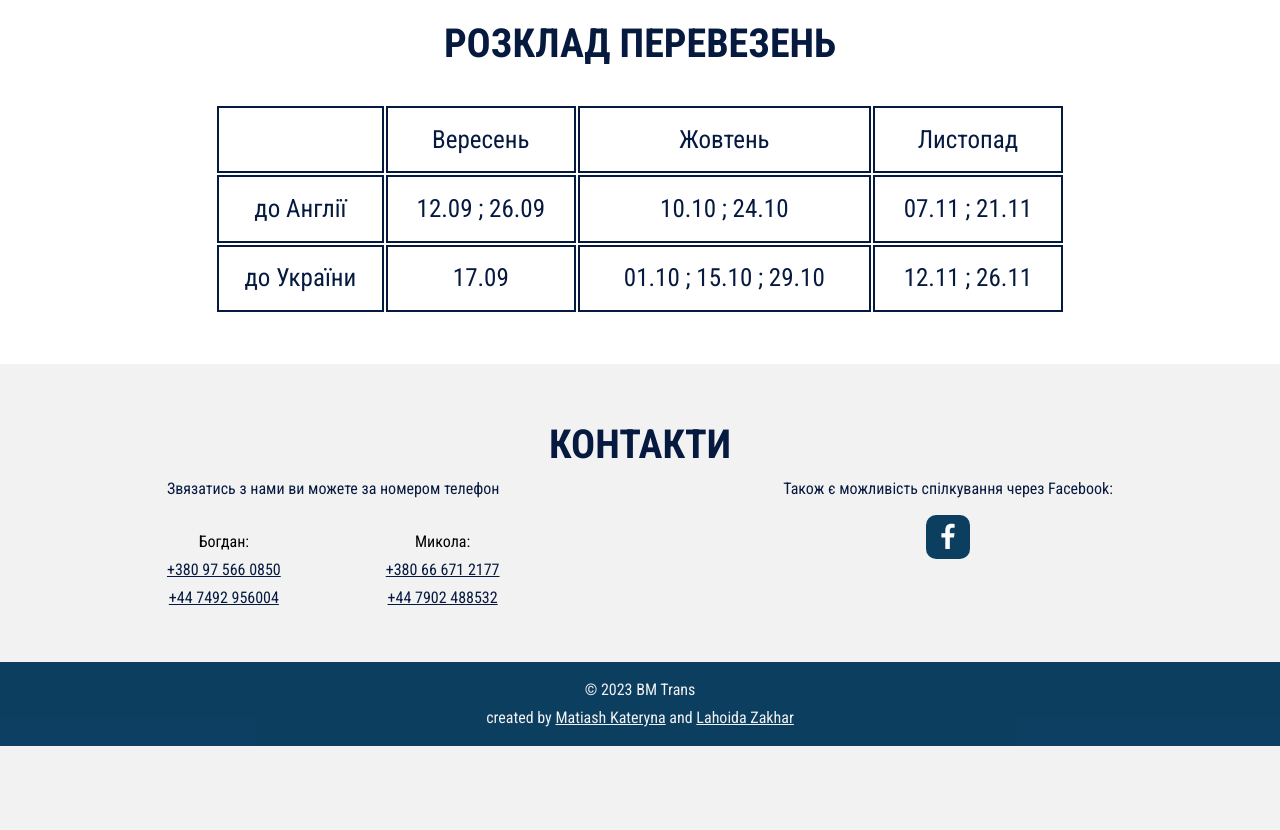
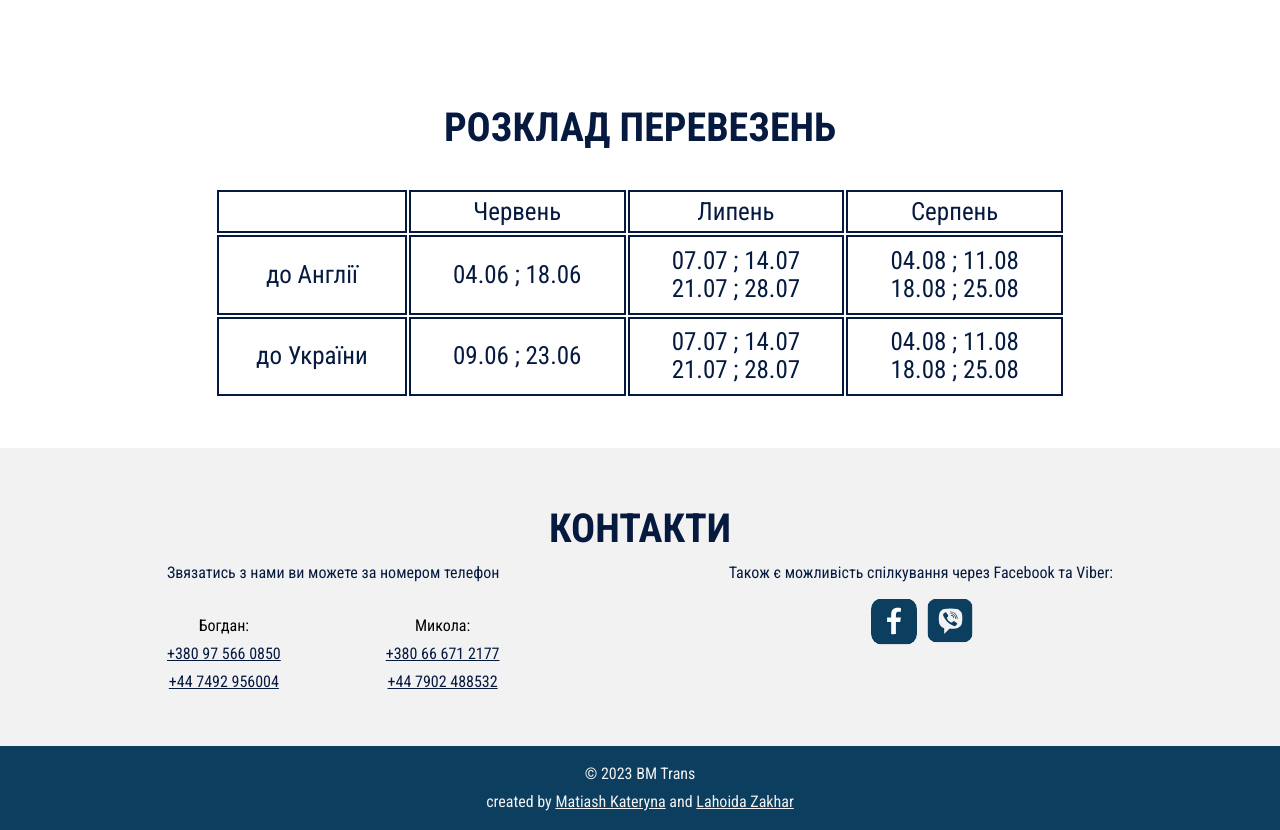
Before and after one commit to Loggax/BM-Trans, a website: page index.html in a window 1280 px wide. Shown: the part 2078-2908 px from the top of the page. Before the commit the page ends 2824 px from the top, so only its background shows below. Drawn offline with Linux system fonts and the light colour scheme.

Commit message:
nes rozklad

```diff
--- a/index.html
+++ b/index.html
@@ -67,7 +67,9 @@
                         <p>Наші послуги включають:</p>
                         <p>1. Вантажні перевезення</p>
                         <p>2. Пасажирські перевезення</p>
-                        <p>3. Індивідуальний підхід</p>
+                        <p>3. Перевезення тварин та виготовлення <br> &nbsp;&nbsp;&nbsp;&nbsp;документів для них</p>
+                        <p>4. Безплатне перевезення допомоги для ЗСУ</p>
+                        <p>5. Індивідуальний підхід</p>
                         <p>На нашому сайті ви знайдете детальну інформацію про нашу компанію, послуги,
                          контактну інформацію та можливість зв'язатися з нами для отримання консультації
                          або замовлення послуг.</p>
@@ -150,21 +152,21 @@
                         <table>
                             <tr>
                                 <td></td>
-                                <td>Вересень</td>
-                                <td>Жовтень</td>
-                                <td>Листопад</td>
+                                <td>Червень</td>
+                                <td>Липень</td>
+                                <td>Серпень</td>
                             </tr>
                             <tr>
                                 <td>до Англії</td>
-                                <td>12.09 ; 26.09</td>
-                                <td>10.10 ; 24.10</td>
-                                <td>07.11 ; 21.11</td>
+                                <td>04.06 ; 18.06</td>
+                                <td>07.07 ; 14.07  <br> 21.07 ; 28.07</td>
+                                <td>04.08 ; 11.08 <br> 18.08 ; 25.08</td>
                             </tr>
                             <tr>
                                 <td>до України</td>
-                                <td>17.09</td>
-                                <td>01.10 ; 15.10 ; 29.10</td>
-                                <td>12.11 ; 26.11</td>
+                                <td>09.06 ; 23.06</td>
+                                <td>07.07 ; 14.07  <br> 21.07 ; 28.07</td>
+                                <td>04.08 ; 11.08 <br> 18.08 ; 25.08</td>
                               </tr>
                           </table>
                     </div>
@@ -197,10 +199,11 @@
                         </div>
                         <div class="socials">
                             <div class="social-title">
-                                <p>Також є можливість спілкування через Facebook:</p>
+                                <p>Також є можливість спілкування через Facebook та Viber:</p>
                             </div>
                             <div class="social">
-                                <a href="https://m.facebook.com/groups/663149561771237/?ref=share"><img src="./src/img/facebook.svg" alt=""></a>
+                                <a href="https://m.facebook.com/groups/663149561771237/?ref=share"><img src="./src/img/facebook.svg" alt="Facebook_icon"></a>
+                                <a href="https://invite.viber.com/?g=I-swH_IM_lEpIaXhxQiwpQ-Xiw4bROUJ"><img id="q1" src="./src/img/socials.svg" alt="Viber_icon"></a>
                             </div>
                         </div>
 
--- a/src/style/scss/_main-page.scss
+++ b/src/style/scss/_main-page.scss
@@ -168,7 +168,7 @@
         margin: 0 auto;
         margin-bottom: 50px;
 
-        & p:nth-child(1), & p:nth-child(2), & p:nth-child(6) {
+        & p:nth-child(1), & p:nth-child(2), & p:nth-child(8) {
             margin-bottom: 46px;
         }
     }
@@ -213,6 +213,8 @@
 
                 @include media ('<=500px') {
                     margin-bottom: 10px;
+                    margin-right: 10px;
+                    font-size: 33px;
                 }
             }
 
@@ -364,6 +366,15 @@
         flex-wrap: wrap;
         justify-content: center;
         scale: 2;
+
+        & img {
+            width: 23px;
+            border-radius: 5px;
+        }
+
+        & a:last-child {
+            margin-left: 5px;
+        }
     }
 }
 
```
Also changed, not shown: src/style/css/main.css, 1 other file.
